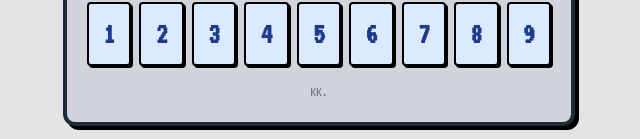
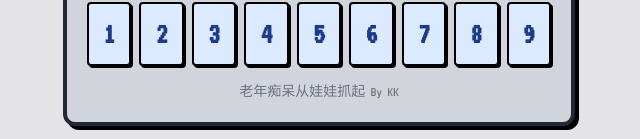
Before and after one commit to iiiiiiiiiiiiiKK/pixel-sudoku, a plain HTML site: page index.html in a window 1280 px wide. Shown: the part 742-881 px from the top of the page, without its empty margins (321-961 px from the left). Drawn offline with nearby package versions, Linux system fonts and the light colour scheme.

Commit message:
更新 index.html

```diff
--- a/index.html
+++ b/index.html
@@ -151,7 +151,7 @@
         </div>
 
         <div class="mt-4 text-center text-gray-500 text-sm">
-            KK.
+            老年痴呆从娃娃抓起 By KK
         </div>
     </div>
 
```
